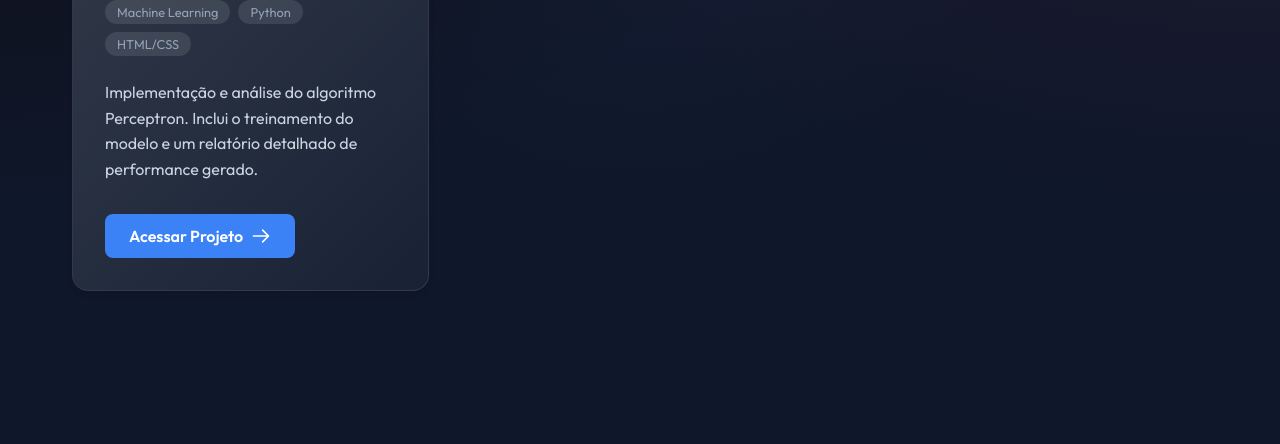
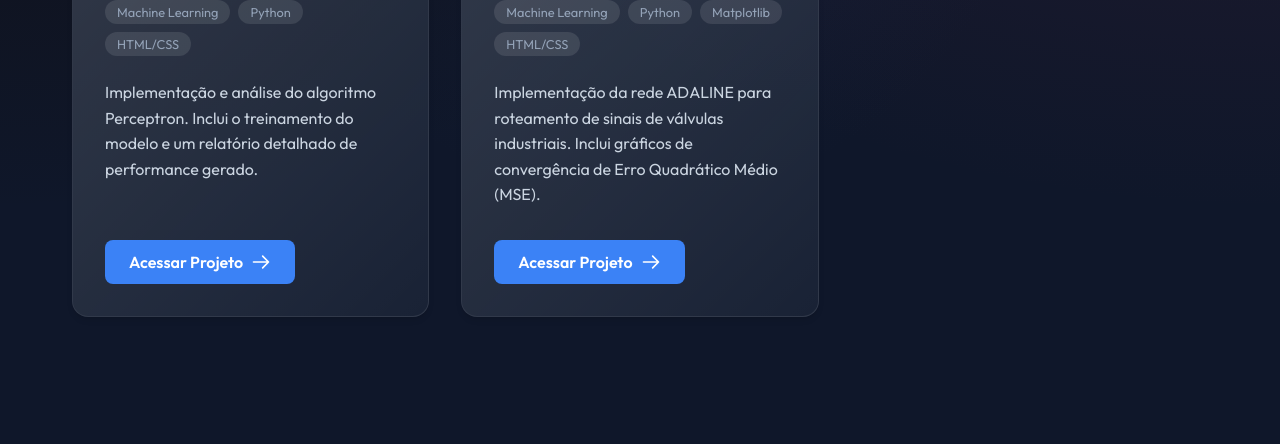
Before and after one commit to ichin23/projeto_perceptron, a plain HTML site: page index.html in a window 1280 px wide. Shown: the part 356-800 px from the top of the page. Drawn offline with Linux system fonts and the light colour scheme.

Commit message:
docs: add ADALINE project links to portfolio index and README

```diff
--- a/index.html
+++ b/index.html
@@ -212,6 +212,22 @@
             </div>
         </a>
 
+        <!-- Card Projeto ADALINE -->
+        <a href="./adaline/report.html" class="project-card">
+            <h2>Projeto ADALINE</h2>
+            <div class="tags">
+                <span class="tag">Machine Learning</span>
+                <span class="tag">Python</span>
+                <span class="tag">Matplotlib</span>
+                <span class="tag">HTML/CSS</span>
+            </div>
+            <p>Implementação da rede ADALINE para roteamento de sinais de válvulas industriais. Inclui gráficos de convergência de Erro Quadrático Médio (MSE).</p>
+            <div class="btn">
+                Acessar Projeto
+                <svg fill="none" stroke="currentColor" viewBox="0 0 24 24" xmlns="http://www.w3.org/2000/svg"><path stroke-linecap="round" stroke-linejoin="round" stroke-width="2" d="M14 5l7 7m0 0l-7 7m7-7H3"></path></svg>
+            </div>
+        </a>
+
         <!-- Futuros projetos podem ser adicionados aqui -->
     </main>
 
```
Also changed, not shown: README.md.
